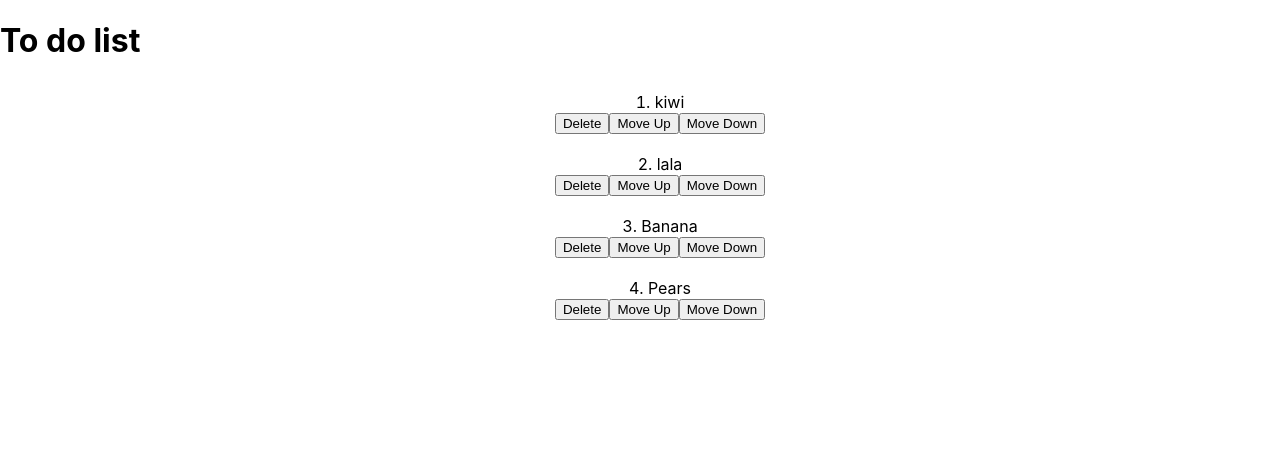
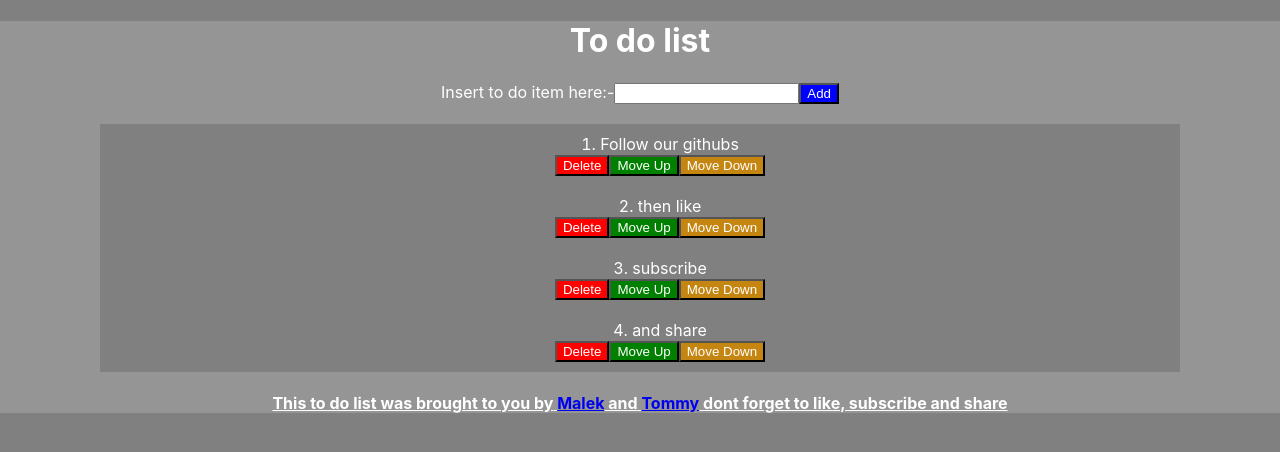
Before and after one commit to Malekf94/todolist, a React (Create React App) app: page / in a window 1280 px wide. Shown: the top 452 px of the page. Built offline with nearby package versions, Linux system fonts and the light colour scheme.

Commit message:
App done

```diff
--- a/src/App.css
+++ b/src/App.css
@@ -1,9 +1,44 @@
+body {
+	background-color: gray;
+	color: white;
+}
+
+.App {
+	background-color: rgb(149, 149, 149);
+	text-align: center;
+}
+
+ol {
+	background-color: gray;
+	margin: 20px 100px;
+}
+
 li {
 	text-align: center;
 	padding: 10px 10px;
 	list-style-position: inside;
 }
 
-li > button {
-	text-align: center;
+button {
+	background-color: blue;
+	color: white;
 }
+
+.deletebutton {
+	background-color: red;
+	color: white;
+}
+
+.moveup {
+	background-color: green;
+	color: white;
+}
+
+.movedown {
+	background-color: rgba(205, 135, 4, 0.896);
+	color: white;
+}
+
+h4 {
+	text-decoration: underline;
+}
--- a/src/components/DeleteButton.jsx
+++ b/src/components/DeleteButton.jsx
@@ -1,10 +1,12 @@
-const DeleteButton = ({ setFruits, fruit }) => {
+const DeleteButton = ({ setToDoList, todoitem }) => {
 	return (
 		<button
+			alt="button to delete item from todo List"
+			className="deletebutton"
 			onClick={() => {
-				setFruits((currFruits) => {
-					return currFruits.filter((item) => {
-						if (item !== fruit) {
+				setToDoList((currToDoList) => {
+					return currToDoList.filter((item) => {
+						if (item !== todoitem) {
 							return item;
 						}
 					});
--- a/src/components/MoveDown.jsx
+++ b/src/components/MoveDown.jsx
@@ -1,15 +1,20 @@
-const MoveDown = ({ setFruits, fruit }) => {
+const MoveDown = ({ setToDoList, todoitem }) => {
 	return (
 		<button
+			alt="button to move item down the todo List"
+			className="movedown"
 			onClick={() => {
-				setFruits((currFruits) => {
-					const oldIndex = currFruits.indexOf(fruit);
-					const aboveFruit = currFruits[oldIndex + 1];
+				setToDoList((currToDoList) => {
+					const oldIndex = currToDoList.indexOf(todoitem);
+					const BelowItem = currToDoList[oldIndex + 1];
+					console.log();
+					if (oldIndex + 1 === currToDoList.length) {
+						return currToDoList;
+					}
 
-					currFruits[oldIndex] = aboveFruit;
-					currFruits[oldIndex + 1] = fruit;
-					console.log(currFruits);
-					return currFruits.map((f) => {
+					currToDoList[oldIndex] = BelowItem;
+					currToDoList[oldIndex + 1] = todoitem;
+					return currToDoList.map((f) => {
 						return f;
 					});
 				});
--- a/src/components/MoveUp.jsx
+++ b/src/components/MoveUp.jsx
@@ -1,15 +1,19 @@
-const MoveUp = ({ setFruits, fruit }) => {
+const MoveUp = ({ setToDoList, todoitem }) => {
 	return (
 		<button
+			alt="button to move item up the todo List"
+			className="moveup"
 			onClick={() => {
-				setFruits((currFruits) => {
-					const oldIndex = currFruits.indexOf(fruit);
-					const aboveFruit = currFruits[oldIndex - 1];
+				setToDoList((currToDoList) => {
+					const oldIndex = currToDoList.indexOf(todoitem);
+					const aboveItem = currToDoList[oldIndex - 1];
+					if (oldIndex === 0) {
+						return currToDoList;
+					}
 
-					currFruits[oldIndex] = aboveFruit;
-					currFruits[oldIndex - 1] = fruit;
-					console.log(currFruits);
-					return currFruits.map((f) => {
+					currToDoList[oldIndex] = aboveItem;
+					currToDoList[oldIndex - 1] = todoitem;
+					return currToDoList.map((f) => {
 						return f;
 					});
 				});
--- /dev/null
+++ b/src/components/form.jsx
@@ -0,0 +1,40 @@
+import { useState } from "react";
+
+const ToDoInput = ({ setToDoList }) => {
+	const [todoInput, setTodoInput] = useState("");
+
+	const handleChange = (event) => {
+		setTodoInput(event.target.value);
+	};
+
+	// console.log(setToDoList);
+
+	const handleSubmit = (event) => {
+		event.preventDefault();
+		setToDoList((currToDoList) => {
+			const updatedList = [...currToDoList, todoInput];
+			return updatedList;
+		});
+		setTodoInput("");
+	};
+
+	return (
+		<form onSubmit={handleSubmit} className="inputForm">
+			<label alt="Input box for adding to todo List" htmlFor="userInput">
+				{" "}
+				Insert to do item here:-
+			</label>
+			<input
+				id="userInput"
+				type="text"
+				value={todoInput}
+				onChange={handleChange}
+			/>
+			<button alt="button to submit todo List item" type="submit">
+				Add
+			</button>
+		</form>
+	);
+};
+
+export default ToDoInput;
--- a/src/components/list.jsx
+++ b/src/components/list.jsx
@@ -2,25 +2,40 @@ import { useState } from "react";
 import DeleteButton from "./DeleteButton";
 import MoveUp from "./MoveUp";
 import MoveDown from "./MoveDown";
+import ToDoInput from "./form";
 
 function List() {
-	const [fruits, setFruits] = useState(["kiwi", "lala", "Banana", "Pears"]);
+	const [todoitems, setToDoList] = useState([
+		"Follow our githubs",
+		"then like",
+		"subscribe",
+		"and share",
+	]);
 
 	return (
 		<div className="listItems">
+			<ToDoInput setToDoList={setToDoList} />
 			<ol>
-				{fruits.map((fruit, index) => {
+				{todoitems.map((todoitem) => {
 					return (
-						<li key={fruit}>
-							{fruit}
+						<li key={todoitem}>
+							{todoitem}
 							<br />
-							<DeleteButton setFruits={setFruits} fruit={fruit} />
-							<MoveUp setFruits={setFruits} fruit={fruit} index={index} />
-							<MoveDown setFruits={setFruits} fruit={fruit} />
+							<DeleteButton setToDoList={setToDoList} todoitem={todoitem} />
+							<MoveUp setToDoList={setToDoList} todoitem={todoitem} />
+							<MoveDown setToDoList={setToDoList} todoitem={todoitem} />
 						</li>
 					);
 				})}
 			</ol>
+			<footer>
+				<h4>
+					This to do list was brought to you by{" "}
+					<a href="https://github.com/Malekf94">Malek</a> and{" "}
+					<a href="https://github.com/Mooose17">Tommy</a> dont forget to like,
+					subscribe and share
+				</h4>
+			</footer>
 		</div>
 	);
 }
```
Also changed, not shown: public/index.html (+0 -8 lines).
